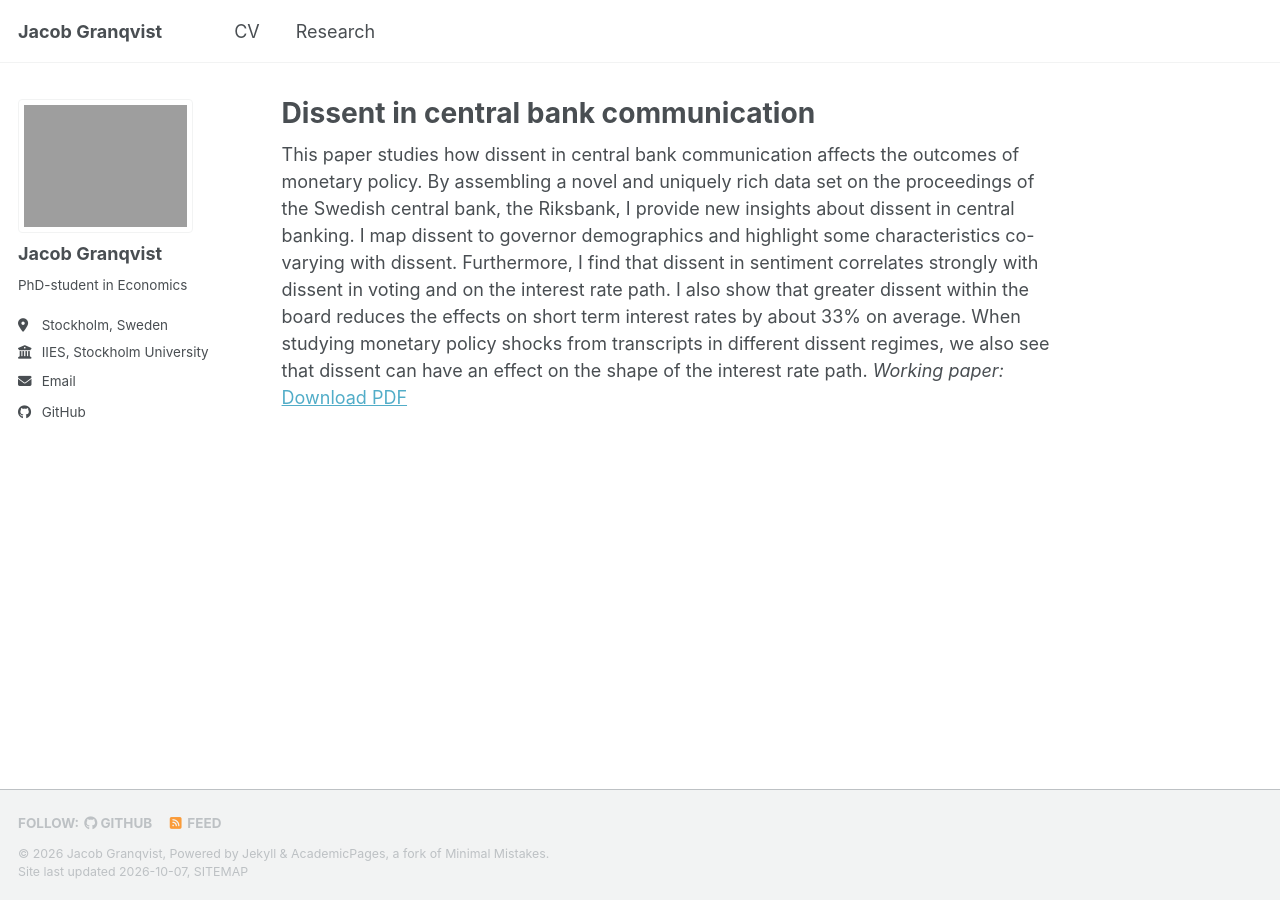
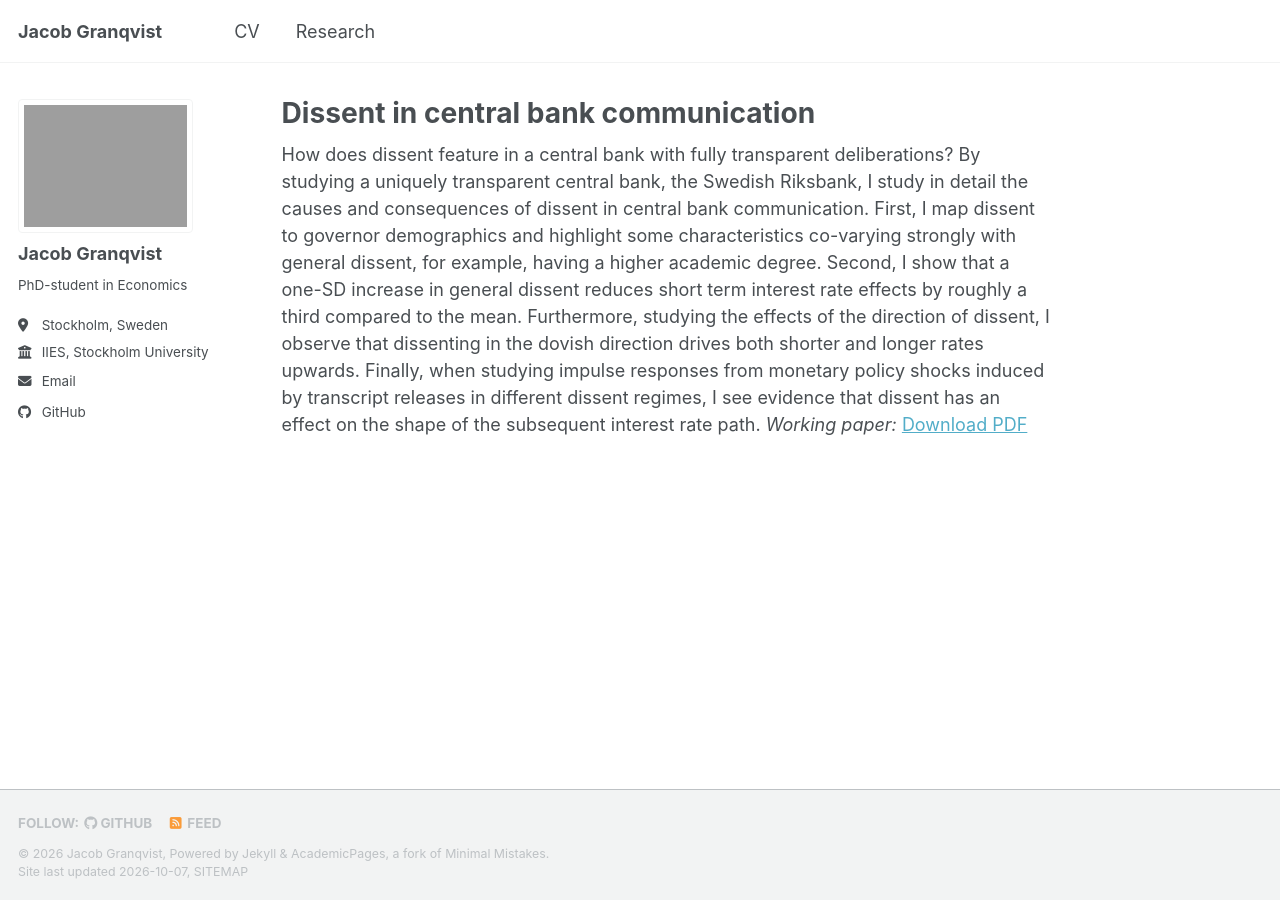
Before and after one commit to jacobgra/jacobgra.github.io, a Jekyll site: the page built from _pages/dissent-paper.md, in a window 1280 px wide. Built offline with Jekyll 4.4.1, drawn with Linux system fonts in a browser that asks for light colours; a script bundle is joined from its source files by our own code; library files that are not in the unit come from our copies.

Commit message:
Revise introduction of dissent paper for clarity
Revised the introduction of the dissent paper to enhance clarity and detail regarding the study's findings and implications.

```diff
--- a/_pages/dissent-paper.md
+++ b/_pages/dissent-paper.md
@@ -5,5 +5,5 @@ permalink: /dissent-paper/
 author_profile: true
 ---
 
-This paper studies how dissent in central bank communication affects the outcomes of monetary policy. By assembling a novel and uniquely rich data set on the proceedings of the Swedish central bank, the Riksbank, I provide new insights about dissent in central banking. I map dissent to governor demographics and highlight some characteristics co-varying with dissent. Furthermore, I find that dissent in sentiment correlates strongly with dissent in voting and on the interest rate path. I also show that greater dissent within the board reduces the effects on short term interest rates by about 33% on average. When studying monetary policy shocks from transcripts in different dissent regimes, we also see that dissent can have an effect on the shape of the interest rate path.
+How does dissent feature in a central bank with fully transparent deliberations? By studying a uniquely transparent central bank, the Swedish Riksbank, I study in detail the causes and consequences of dissent in central bank communication. First, I map dissent to governor demographics and highlight some characteristics co-varying strongly with general dissent, for example, having a higher academic degree. Second, I show that a one-SD increase in general dissent reduces short term interest rate effects by roughly a third compared to the mean. Furthermore, studying the effects of the direction of dissent, I observe that dissenting in the dovish direction drives both shorter and longer rates upwards. Finally, when studying impulse responses from monetary policy shocks induced by transcript releases in different dissent regimes, I see evidence that dissent has an effect on the shape of the subsequent interest rate path.
 _Working paper:_ [Download PDF](/files/dissent-working-paper.pdf)
```
